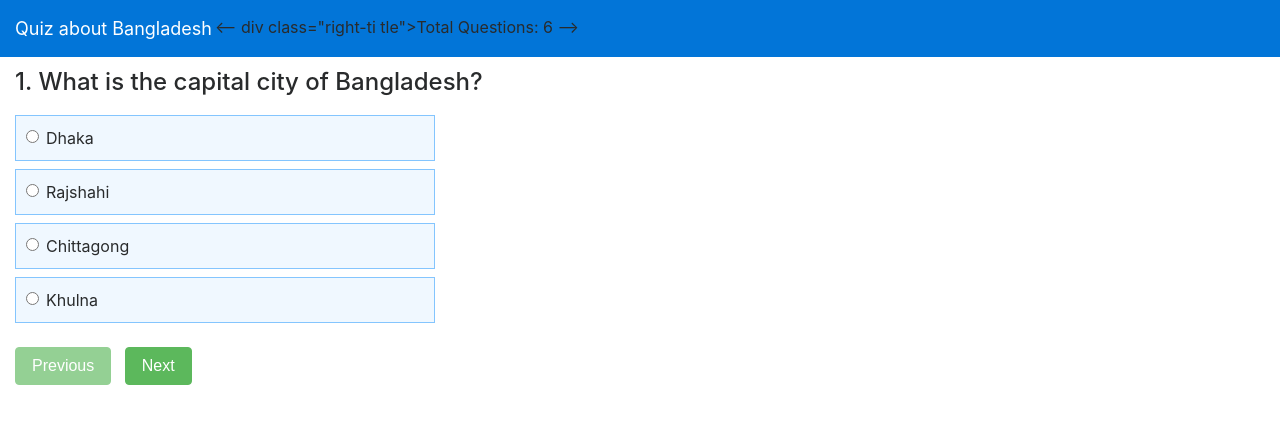
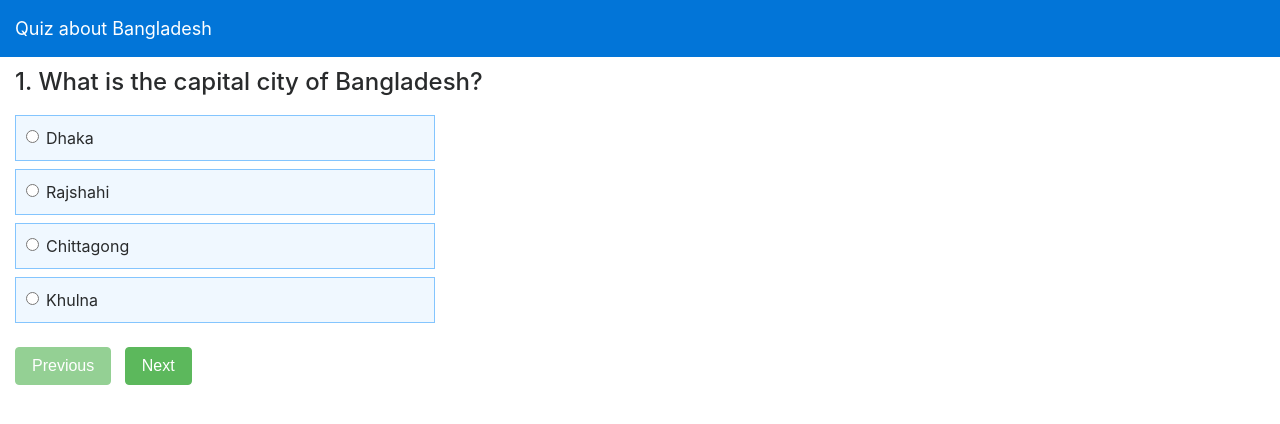
Before and after one commit to Rony7s/web, a plain HTML site: page Quiz/index.html in a window 1280 px wide. Drawn offline with nearby package versions, Linux system fonts and the light colour scheme.

Commit message:
index.html

```diff
--- a/Quiz/index.html
+++ b/Quiz/index.html
@@ -12,9 +12,6 @@
 	<body>
 	<header class="header bg-primary">
 		<div class="left-title">Quiz about Bangladesh</div>
-		<--
-			div class="right-ti tle">Total Questions: <span id="tque"></span></div>
-			-->
 		<div class="clearfix"></div>
 	</header>
 	<div class="content">
```
